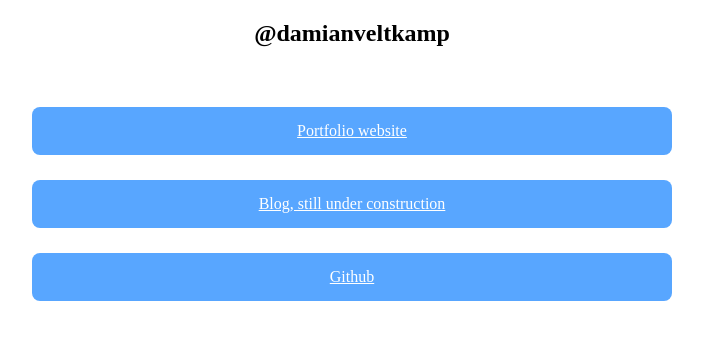
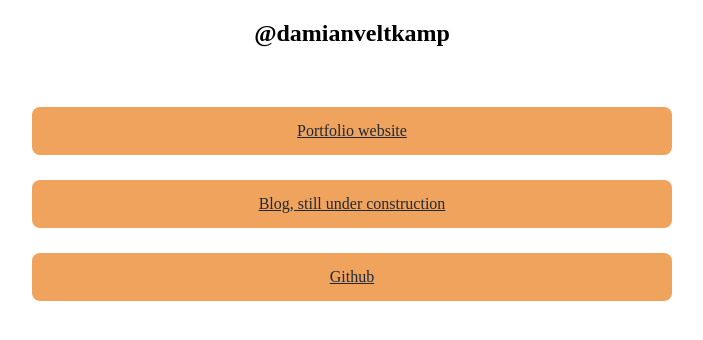
Before and after one commit to damianveltkamp/personal-links, a Next.js app: page / in a window 1280 px wide. Shown: the top 340 px of the page, without its empty margins (288-991 px from the left). Built offline with nearby package versions, Linux system fonts and the light colour scheme.

Commit message:
Updated text color inside buttons

```diff
--- a/pages/index.tsx
+++ b/pages/index.tsx
@@ -29,8 +29,8 @@
   display: block;
   padding: 15px 20px;
   text-align: center;
-  background: #58a6ff;
-  color: #fff;
+  background: #efa35d;
+  color: #1f2937;
   border-radius: 8px;
 
   &:not(:last-child) {
```
